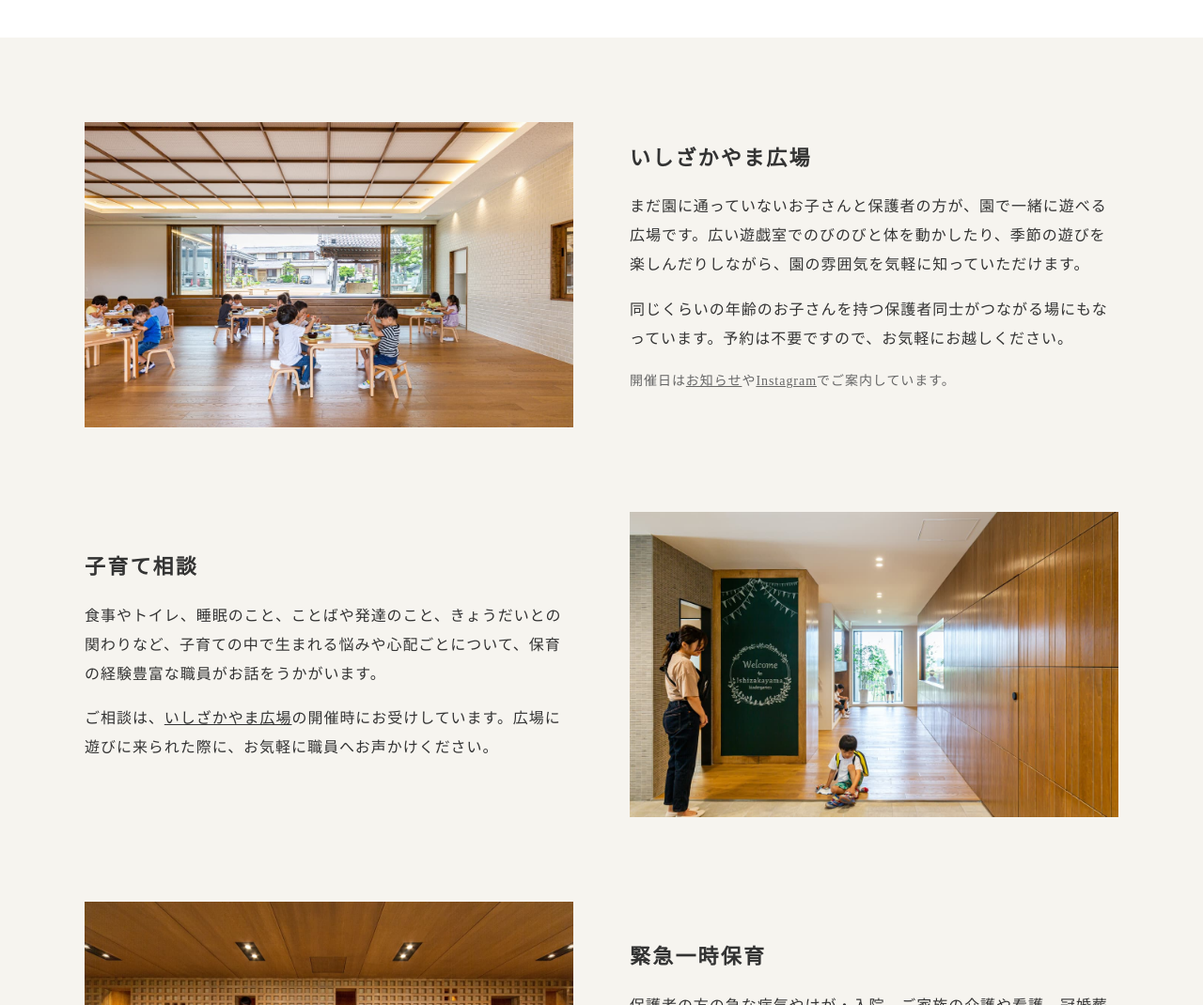
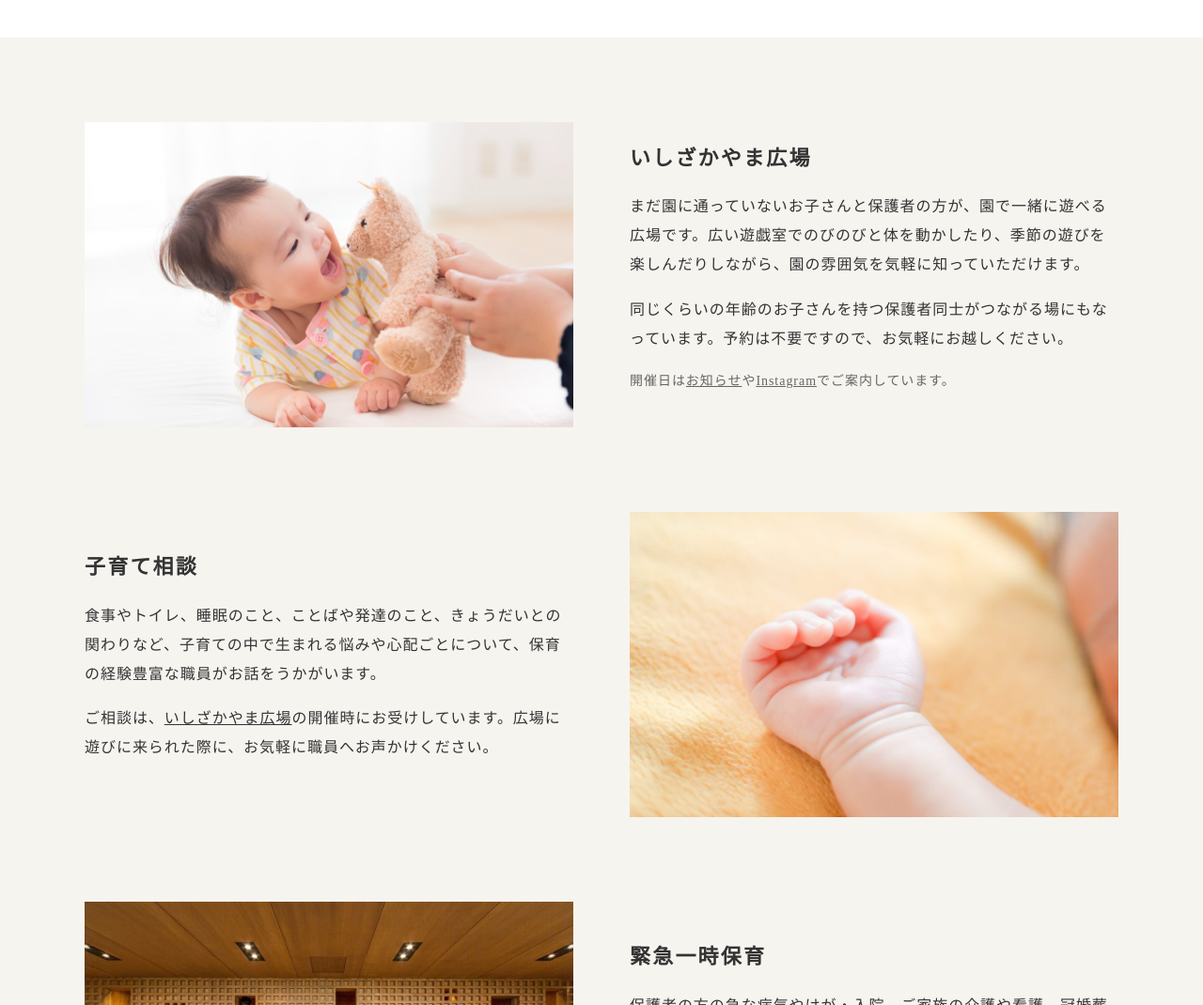
Before and after one commit to ishizakayama/ishizakayama.github.io, a plain HTML site: page kosodate.html in a window 1280 px wide. Shown: the part 600-1670 px from the top of the page at 94% size. Drawn offline with Linux system fonts and the light colour scheme.

Commit message:
Add files via upload

```diff
--- a/kosodate.html
+++ b/kosodate.html
@@ -43,7 +43,7 @@
   <div class="container">
 
     <div class="media fade" id="hiroba">
-      <div class="media-img"><img src="img/yuugi.jpg" alt="明るく開放的な遊戯室" loading="lazy" data-zoom></div>
+      <div class="media-img"><img src="img/hiroba.jpg" alt="テディベアで遊ぶ赤ちゃん" loading="lazy" data-zoom></div>
       <div>
         <h3>いしざかやま広場</h3>
         <p>まだ園に通っていないお子さんと保護者の方が、園で一緒に遊べる広場です。広い遊戯室でのびのびと体を動かしたり、季節の遊びを楽しんだりしながら、園の雰囲気を気軽に知っていただけます。</p>
@@ -53,7 +53,7 @@
     </div>
 
     <div class="media fade reverse" id="soudan">
-      <div class="media-img"><img src="img/entrance.jpg" alt="園のエントランス" loading="lazy" data-zoom></div>
+      <div class="media-img"><img src="img/soudan.jpg" alt="赤ちゃんの小さな手" loading="lazy" data-zoom></div>
       <div>
         <h3>子育て相談</h3>
         <p>食事やトイレ、睡眠のこと、ことばや発達のこと、きょうだいとの関わりなど、子育ての中で生まれる悩みや心配ごとについて、保育の経験豊富な職員がお話をうかがいます。</p>
```
Also changed, not shown: img/hiroba.jpg (added), img/soudan.jpg (added).
